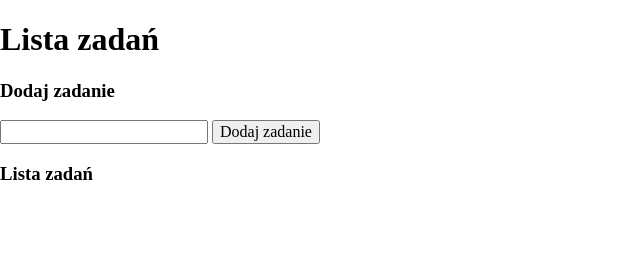
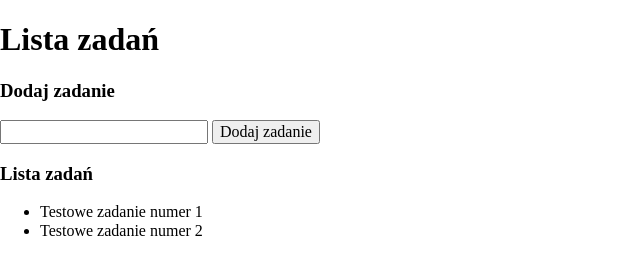
Before and after one commit to orang3jelly/To-do-list, a plain HTML site: page index.html in a window 1280 px wide. Shown: the whole page, without its empty margins (0-640 px from the left). Drawn offline with nearby package versions, Linux system fonts and the light colour scheme.

Commit message:
Added render function in JS

```diff
--- a/index.html
+++ b/index.html
@@ -39,7 +39,7 @@
         </div>
 
         <div class="container__list">
-            <ul class="js-tasks">
+            <ul class="js-list">
 
             </ul>
         </div>
--- a/js/script.js
+++ b/js/script.js
@@ -0,0 +1,35 @@
+{
+    const tasks = [
+        {
+            content: "Testowe zadanie numer 1",
+            done: false,
+        },
+        {
+            content: "Testowe zadanie numer 2",
+            done: true,
+        },
+    ]
+
+    const render = () =>{
+        let htmlString = "";
+
+        for (const task of tasks) {
+            htmlString += `
+            <li>
+                ${task.content}
+            </li>
+            `;
+        }
+
+        document.querySelector(".js-list").innerHTML = htmlString;
+    };
+
+
+
+    const init = () => {
+        render();
+
+    };
+
+    init();
+}
```
